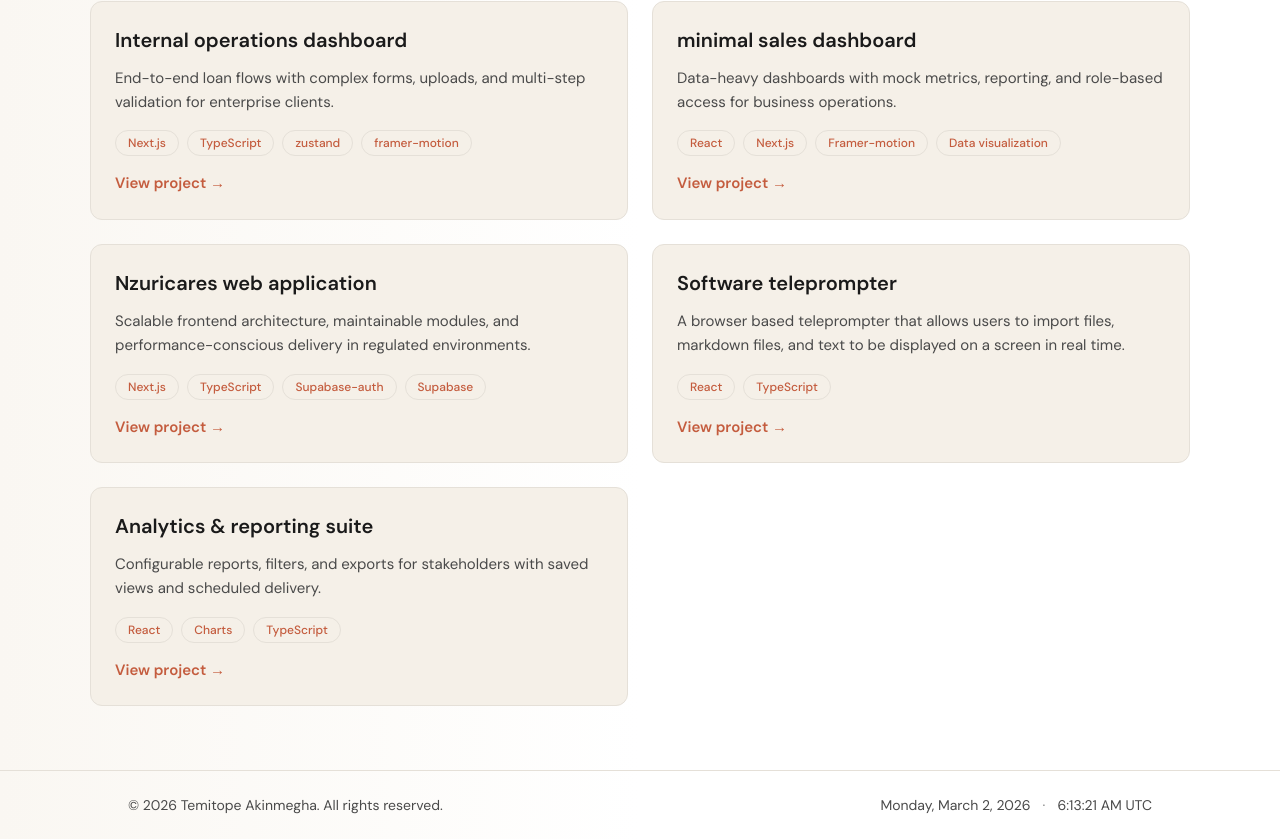
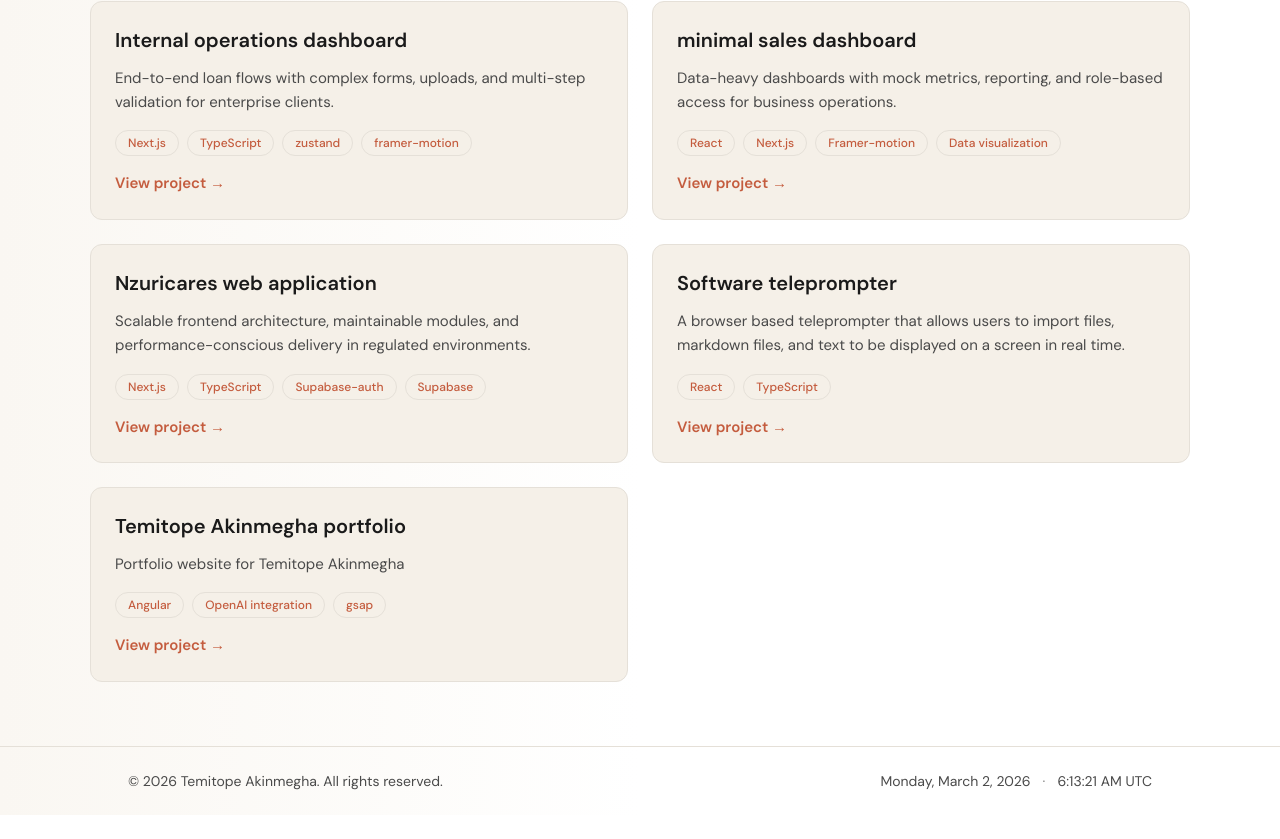
Before and after one commit to temitopeakin1/portfolio-web, an Angular app: page /projects in a window 1280 px wide. Shown: the part 370-1209 px from the top of the page. After the commit the page ends 1185 px from the top, so only its background shows below. Built offline with nearby package versions, Linux system fonts and the light colour scheme.

Commit message:
fix index route && update project page

```diff
--- a/src/app/app.routes.ts
+++ b/src/app/app.routes.ts
@@ -2,8 +2,8 @@ import { Routes } from '@angular/router';
 import { adminGuard, adminGuestGuard } from './core/blog/admin.guard';
 
 export const routes: Routes = [
-  { path: '', redirectTo: '/home', pathMatch: 'full' },
-  { path: 'home', loadComponent: () => import('./pages/home/home.component').then(m => m.HomeComponent) },
+  { path: '', loadComponent: () => import('./pages/home/home.component').then(m => m.HomeComponent) },
+  { path: 'home', redirectTo: '', pathMatch: 'full' },
   { path: 'about', loadComponent: () => import('./pages/about/about.component').then(m => m.AboutComponent) },
   { path: 'tech-stack', loadComponent: () => import('./pages/tech-stack/tech-stack.component').then(m => m.TechStackComponent) },
   { path: 'projects', loadComponent: () => import('./pages/projects/projects.component').then(m => m.ProjectsComponent) },
@@ -35,5 +35,5 @@ export const routes: Routes = [
       },
     ],
   },
-  { path: '**', redirectTo: '/home' },
+  { path: '**', redirectTo: '' },
 ];
--- a/src/app/pages/home/home.component.html
+++ b/src/app/pages/home/home.component.html
@@ -24,7 +24,7 @@
       <span class="block"><span class="text-purple-600 dark:text-purple-400">const</span> tmeghaProfile = &#123;</span>
       <span class="block">  <span class="text-sky-600 dark:text-sky-300">domains</span>: <span class="text-green-600 dark:text-green-400">['Fintech', 'Products', 'Enterprise']</span>,</span>
       <span class="block">  <span class="text-sky-600 dark:text-sky-300">experience</span>: <span class="text-amber-600 dark:text-amber-300">'6+',</span></span>
-      <span class="block">  <span class="text-sky-600 dark:text-sky-300">stack</span>: <span class="text-green-600 dark:text-green-400">['React', 'Nextjs', 'Angular', 'Node.js', 'NestJS', 'TypeScript']</span>,</span>
+      <span class="block">  <span class="text-sky-600 dark:text-sky-300">stack</span>: <span class="text-green-600 dark:text-green-400">['React', 'Nextjs', 'Angular', 'Node.js', 'NestJS', 'TypeScript', 'Golang']</span>,</span>
       <span class="block">  <span class="text-sky-600 dark:text-sky-300">summary</span>: <span class="text-green-600 dark:text-green-400">'Software engineer with strong experience building scalable fintech solutions and core product engineering'</span>,</span>
       <span class="block">&#125;;</span>
     </div>
--- a/src/app/pages/projects/projects.component.ts
+++ b/src/app/pages/projects/projects.component.ts
@@ -74,12 +74,12 @@ export class ProjectsComponent {
           link: 'http://software-teleprompter.vercel.app/',
         },
         {
-          id: 'fe-analytics',
-          title: 'Analytics & reporting suite',
+          id: 'Tmegha portfolio',
+          title: 'Temitope Akinmegha portfolio',
           description:
-            'Configurable reports, filters, and exports for stakeholders with saved views and scheduled delivery.',
-          tech: ['React', 'Charts', 'TypeScript'],
-          link: '#',
+            'Portfolio website for Temitope Akinmegha',
+          tech: ['Angular', 'OpenAI integration', 'gsap'],
+          link: 'https://temitopeakinmegha.com',
         },
       ],
     },
```
